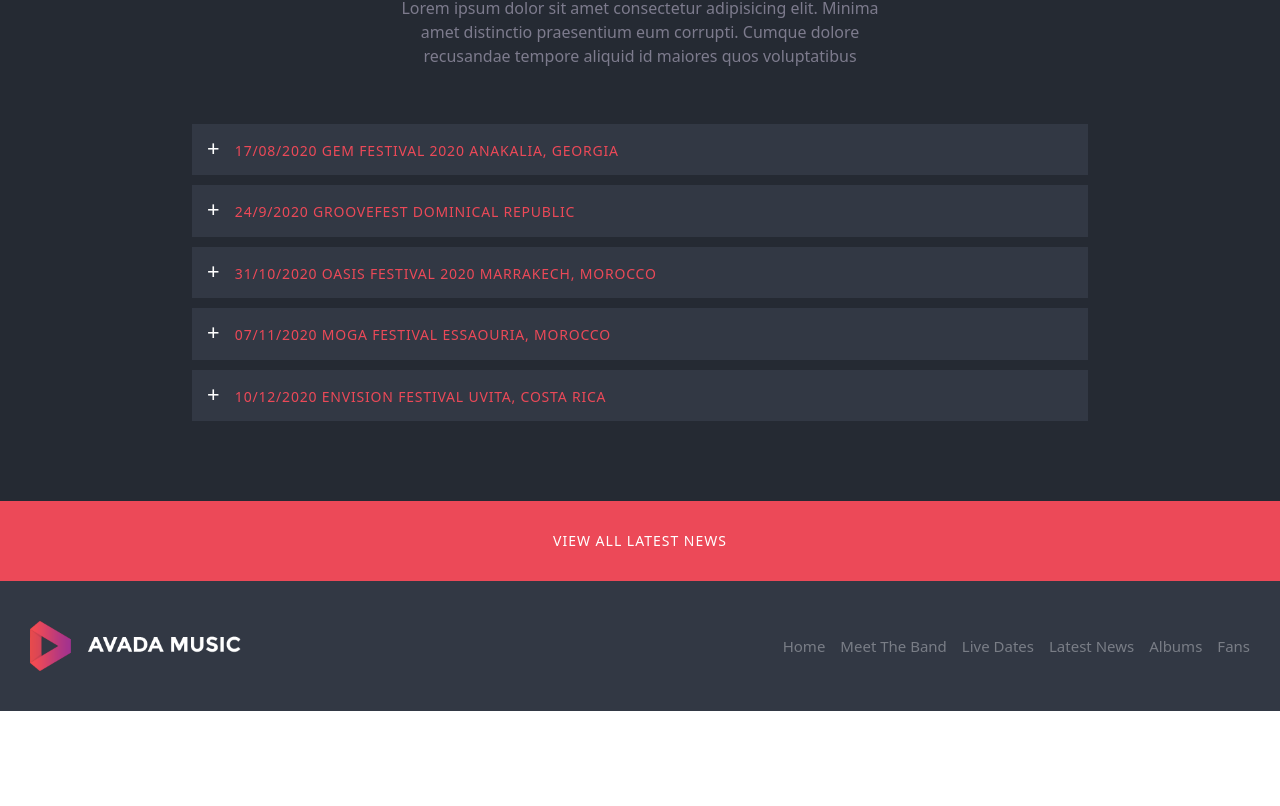
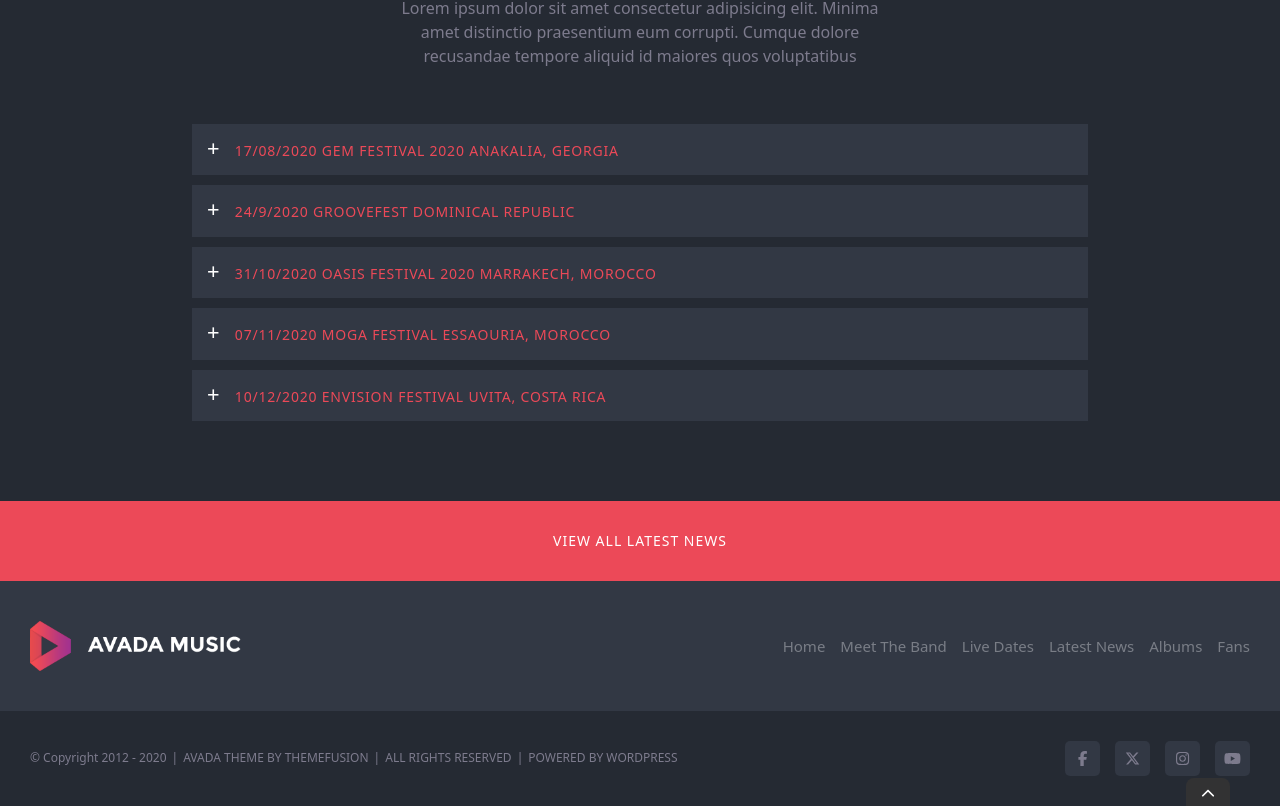
Before and after one commit to JohnQuimson/proj-html-vuejs, a Vue app: page / in a window 1280 px wide. Shown: the part 3708-4514 px from the top of the page. Before the commit the page ends 4419 px from the top, so only its background shows below. Built offline with nearby package versions, Linux system fonts and the light colour scheme.

Commit message:
feat: social icons

```diff
--- a/src/components/FooterBottom.vue
+++ b/src/components/FooterBottom.vue
@@ -8,6 +8,129 @@ export default {
 };
 </script>
 
-<template></template>
+<template>
+  <div class="footer-bottom">
+    <div class="cont-left">
+      <ul>
+        <li><a href="#">© Copyright 2012 - 2020</a></li>
+        <li>|</li>
+        <li><a href="#">AVADA THEME BY THEMEFUSION</a></li>
+        <li>|</li>
+        <li><a href="#">ALL RIGHTS RESERVED</a></li>
+        <li>|</li>
+        <li><a href="#">POWERED BY WORDPRESS</a></li>
+      </ul>
+    </div>
+    <div class="cont-right">
+      <ul>
+        <li>
+          <a href="#">
+            <font-awesome-icon icon="fa-brands fa-facebook-f" />
+          </a>
+        </li>
+        <li>
+          <a href="#">
+            <font-awesome-icon icon="fa-brands fa-x-twitter" />
+          </a>
+        </li>
+        <li>
+          <a href="#">
+            <font-awesome-icon icon="fa-brands fa-instagram" />
+          </a>
+        </li>
+        <li>
+          <a href="#">
+            <font-awesome-icon icon="fa-brands fa-youtube" />
+          </a>
+        </li>
+      </ul>
+    </div>
+    <div class="back-up">
+      <a href="#"> <font-awesome-icon icon="fa-solid fa-chevron-up" /></a>
+    </div>
+  </div>
+</template>
 
-<style lang="scss"></style>
+<style lang="scss" scoped>
+.footer-bottom {
+  background-color: #252a33;
+  display: flex;
+  align-items: center;
+  justify-content: space-between;
+  padding: 30px 30px;
+  position: relative;
+
+  .cont-left {
+    ul {
+      display: flex;
+      gap: 5px;
+      font-size: 12px;
+      margin: 0;
+      padding: 0;
+
+      li {
+        color: #7d7b8d;
+
+        a {
+          text-decoration: none;
+          color: #7d7b8d;
+        }
+      }
+    }
+  }
+
+  .cont-right {
+    ul {
+      display: flex;
+      gap: 15px;
+      margin: 0;
+
+      li {
+        width: 35px;
+        height: 35px;
+        display: flex;
+        align-items: center;
+        justify-content: center;
+        background-color: #323844;
+        border-radius: 5px;
+
+        a {
+          font-size: 15px;
+          text-decoration: none;
+          color: #7d7b8d;
+        }
+
+        &:hover {
+          cursor: pointer;
+          background-color: #464a53;
+        }
+
+        &:hover a {
+          color: white;
+        }
+      }
+    }
+  }
+
+  .back-up {
+    background-color: #323233;
+    color: white;
+    position: absolute;
+    bottom: 0;
+    right: 50px;
+    padding: 3px 15px 1px 15px;
+    border-start-start-radius: 8px;
+    border-start-end-radius: 8px;
+
+    a {
+      color: white;
+      font-size: 14px;
+    }
+
+    &:hover {
+      cursor: pointer;
+      background-color: #505050;
+    }
+  }
+}
+</style>
--- a/src/components/FooterTop.vue
+++ b/src/components/FooterTop.vue
@@ -31,7 +31,7 @@ export default {
   </div>
 </template>
 
-<style lang="scss">
+<style lang="scss" scoped>
 .footer-top {
   background-color: #323844;
   display: flex;
--- a/src/main.js
+++ b/src/main.js
@@ -16,7 +16,25 @@ import { FontAwesomeIcon } from '@fortawesome/vue-fontawesome';
 // import { faStar } from '@fortawesome/free-solid-svg-icons';
 // Menu Header
 import { faBars } from '@fortawesome/free-solid-svg-icons';
+// facebook
+import { faFacebookF } from '@fortawesome/free-brands-svg-icons';
+// twitter
+import { faXTwitter } from '@fortawesome/free-brands-svg-icons';
+// instagram
+import { faInstagram } from '@fortawesome/free-brands-svg-icons';
+// youtube
+import { faYoutube } from '@fortawesome/free-brands-svg-icons';
 
-library.add(faBars);
+// chevron up
+import { faChevronUp } from '@fortawesome/free-solid-svg-icons';
+
+library.add(
+  faBars,
+  faFacebookF,
+  faXTwitter,
+  faInstagram,
+  faYoutube,
+  faChevronUp
+);
 // Vue App
 createApp(App).component('font-awesome-icon', FontAwesomeIcon).mount('#app');
```
